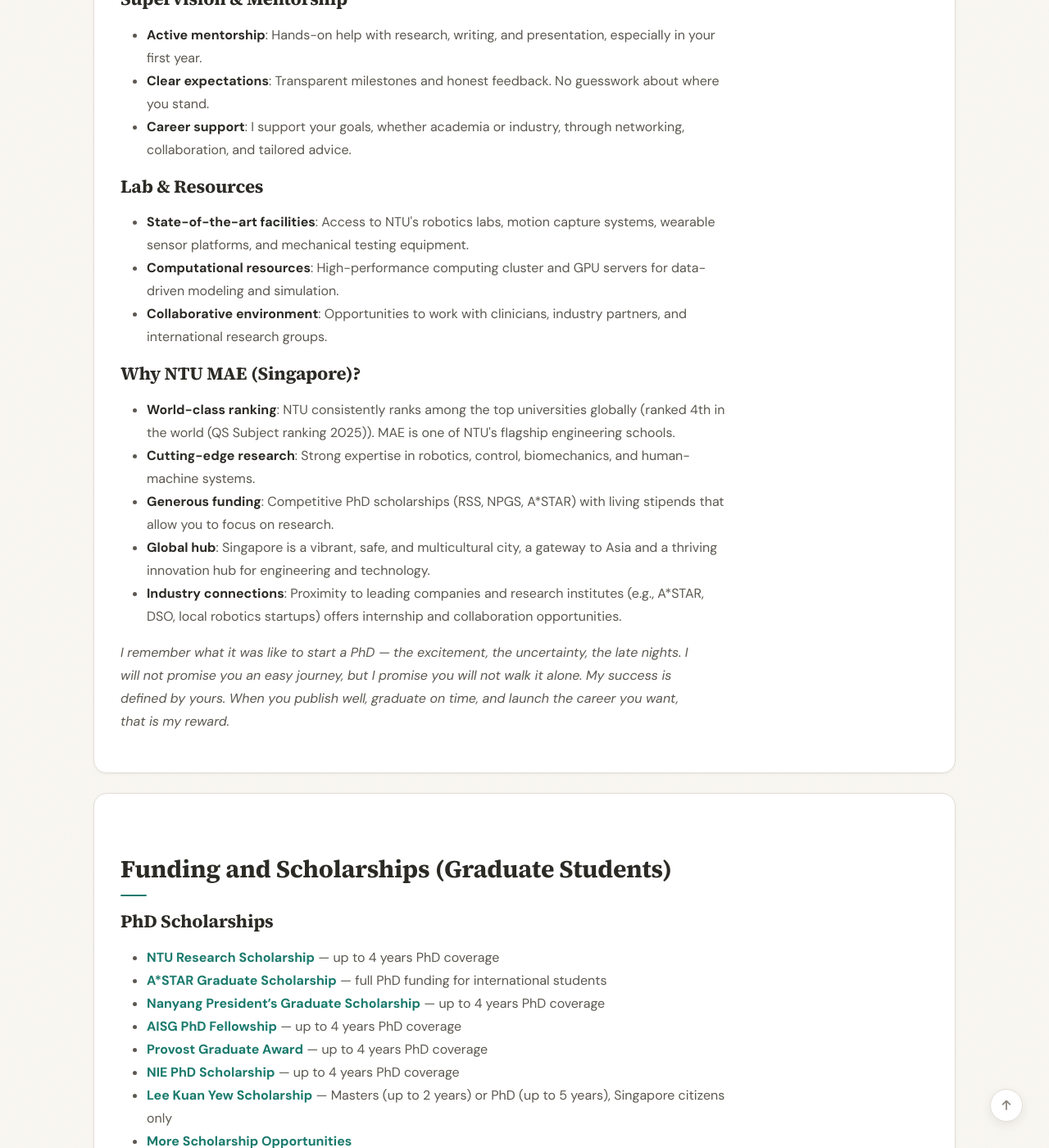
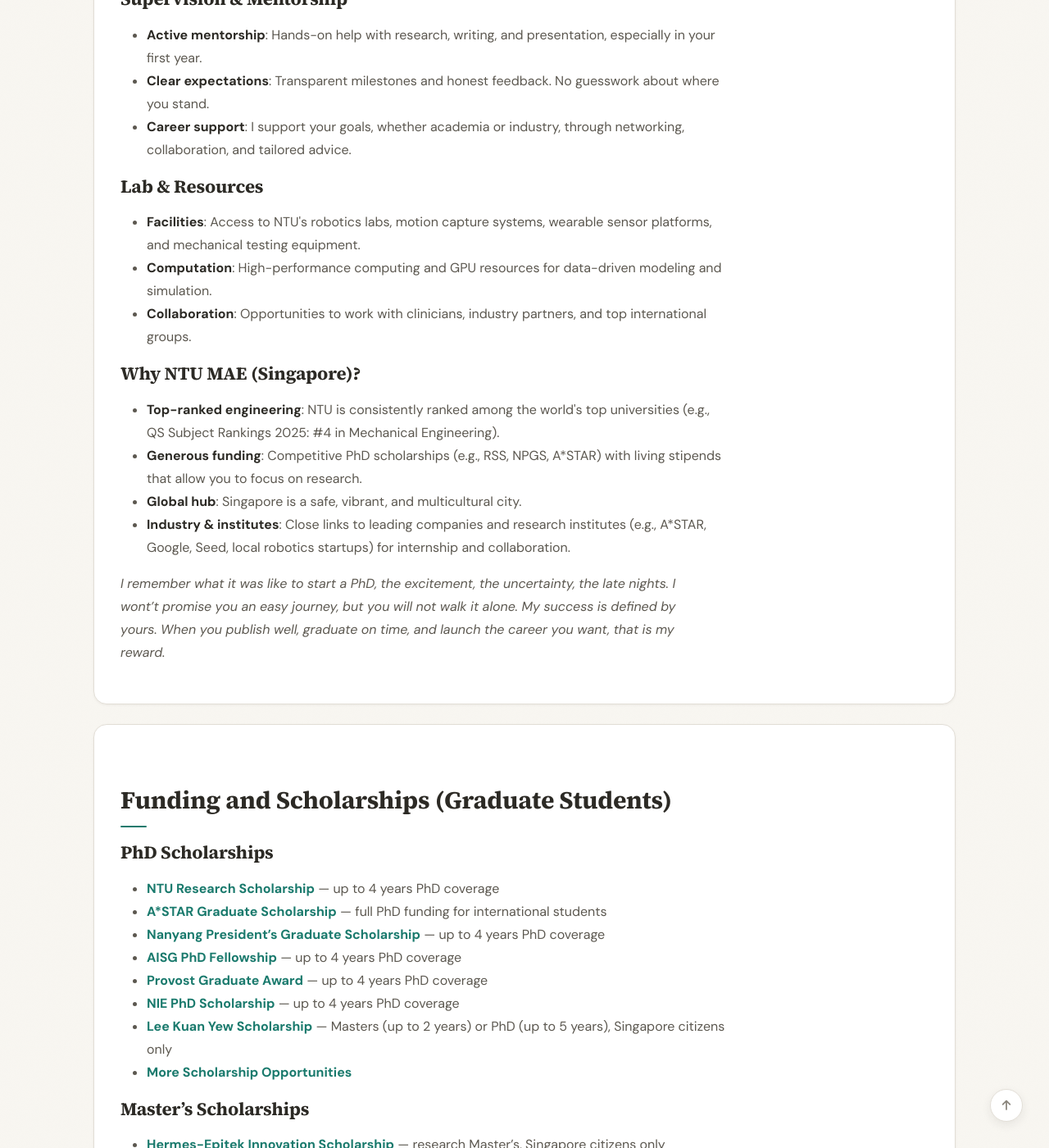
Before and after one commit to JiaenWu/jiaenwu.github.io, a Jekyll site: the page built from _pages/join.md, in a window 1280 px wide and 1400 px high, scrolled down 2578 px. Shown: the whole window at 82% size. Built offline with Jekyll 4.4.1, drawn with Linux system fonts in a browser that asks for light colours; a style sheet for code colours, icons or effects is not loaded.

Commit message:
update join

```diff
--- a/_pages/join.md
+++ b/_pages/join.md
@@ -123,24 +123,25 @@ I am looking for **self-motivated, curious, resilient, and hands-on** researcher
 ### Lab & Resources
 
 <ul>
-  <li><strong>State-of-the-art facilities</strong>: Access to NTU's robotics labs, motion capture systems, wearable sensor platforms, and mechanical testing equipment.</li>
-  <li><strong>Computational resources</strong>: High-performance computing cluster and GPU servers for data-driven modeling and simulation.</li>
-  <li><strong>Collaborative environment</strong>: Opportunities to work with clinicians, industry partners, and international research groups.</li>
+  <li><strong>Facilities</strong>: Access to NTU's robotics labs, motion capture systems, wearable sensor platforms, and mechanical testing equipment.</li>
+  <li><strong>Computation</strong>: High-performance computing and GPU resources for data-driven modeling and simulation.</li>
+  <li><strong>Collaboration</strong>: Opportunities to work with clinicians, industry partners, and top international groups.</li>
 </ul>
 
 ### Why NTU MAE (Singapore)?
 
 <ul>
-  <li><strong>World-class ranking</strong>: NTU consistently ranks among the top universities globally (ranked 4th in the world (QS Subject ranking 2025)). MAE is one of NTU's flagship engineering schools.</li>
-  <li><strong>Cutting-edge research</strong>: Strong expertise in robotics, control, biomechanics, and human-machine systems.</li>
-  <li><strong>Generous funding</strong>: Competitive PhD scholarships (RSS, NPGS, A*STAR) with living stipends that allow you to focus on research.</li>
-  <li><strong>Global hub</strong>: Singapore is a vibrant, safe, and multicultural city, a gateway to Asia and a thriving innovation hub for engineering and technology.</li>
-  <li><strong>Industry connections</strong>: Proximity to leading companies and research institutes (e.g., A*STAR, DSO, local robotics startups) offers internship and collaboration opportunities.</li>
+  <li><strong>Top-ranked engineering</strong>: NTU is consistently ranked among the world's top universities (e.g., QS Subject Rankings 2025: #4 in Mechanical Engineering).</li>
+  <!-- <li><strong>Cutting-edge research</strong>: Strong expertise in robotics, control, biomechanics, and human-machine systems.</li> -->
+  <li><strong>Generous funding</strong>: Competitive PhD scholarships (e.g., RSS, NPGS, A*STAR) with living stipends that allow you to focus on research.</li>
+  <li><strong>Global hub</strong>: Singapore is a safe, vibrant, and multicultural city.</li>
+  <li><strong>Industry  & institutes</strong>: Close links to leading companies and research institutes (e.g., A*STAR, Google, Seed, local robotics startups) for internship and collaboration.</li>
 </ul>
 
 <blockquote>
-  <p><em> I remember what it was like to start a PhD — the excitement, the uncertainty, the late nights.
-    I will not promise you an easy journey, but I promise you will not walk it alone.
+  <p><em>
+    I remember what it was like to start a PhD, the excitement, the uncertainty, the late nights.
+    I wont't promise you an easy journey, but you will not walk it alone.
     My success is defined by yours. When you publish well, graduate on time, and launch the career you want, that is my reward.</em></p>
 </blockquote>
 
```
